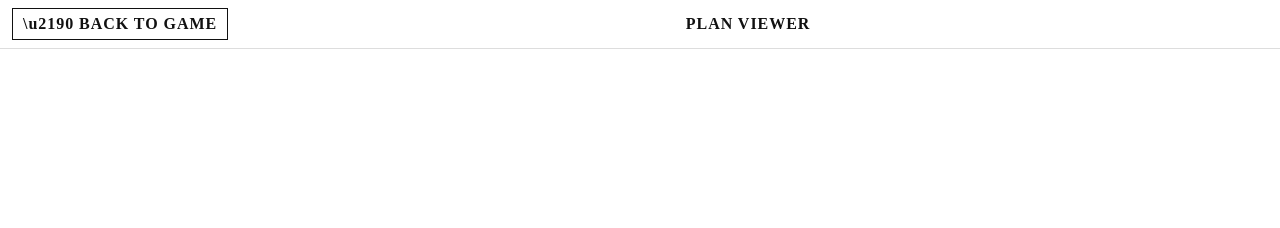
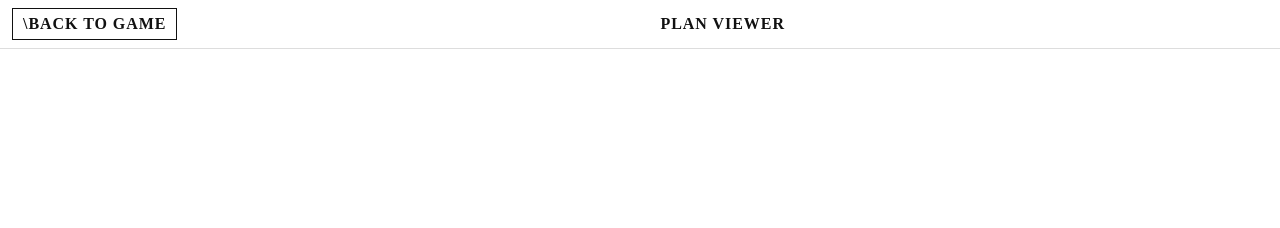
Before and after one commit to BhavinduShakya/my-website, a plain HTML site: page plan.html in a window 1280 px wide. Shown: the top 228 px of the page. Drawn offline with Linux system fonts and the light colour scheme.

Commit message:
Update project with new features/content

```diff
--- a/plan.html
+++ b/plan.html
@@ -15,7 +15,7 @@
 </head>
 <body>
   <div class="topbar">
-    <a class="back" href="index.html#fromPlan" aria-label="Back to game">\u2190 BACK TO GAME</a>
+    <a class="back" href="index.html#fromPlan" aria-label="Back to game">\BACK TO GAME</a>
     <div style="font-weight:800; letter-spacing:.06em;">PLAN VIEWER</div>
     <span></span>
   </div>
```
